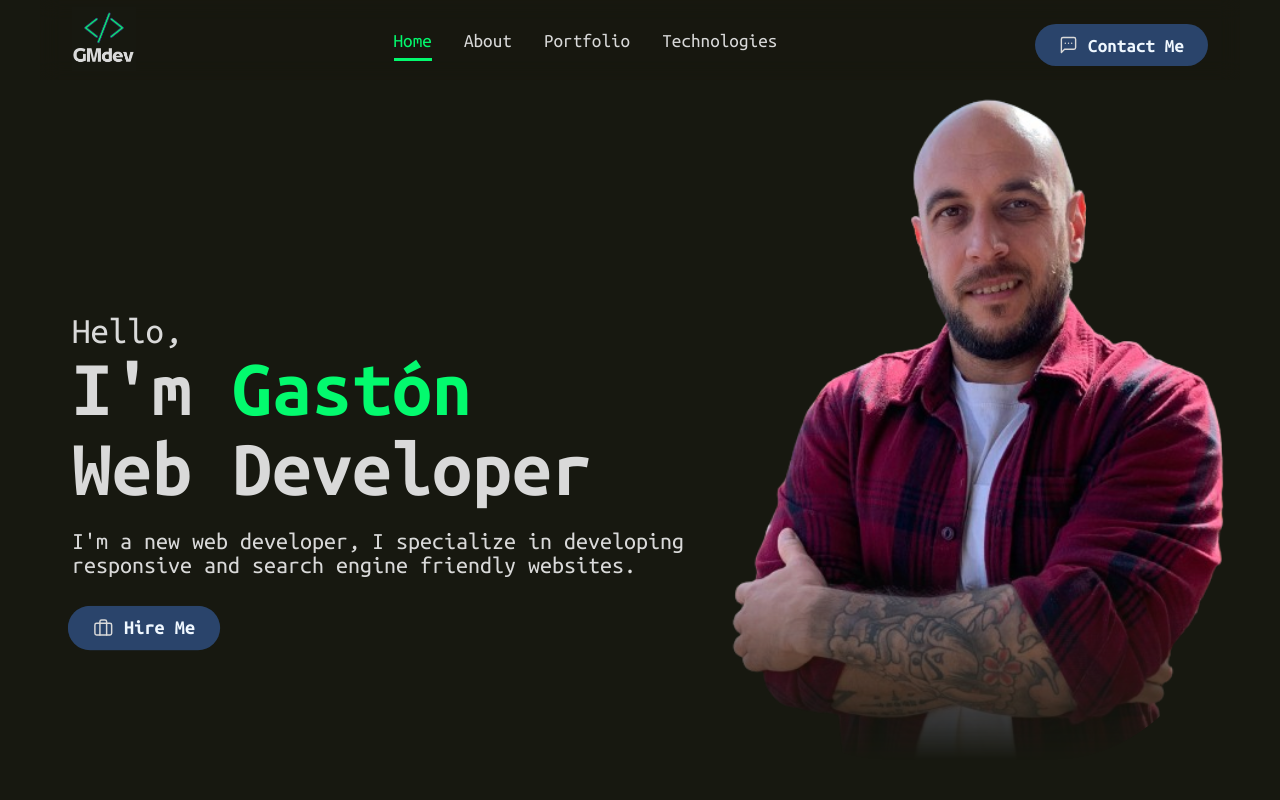
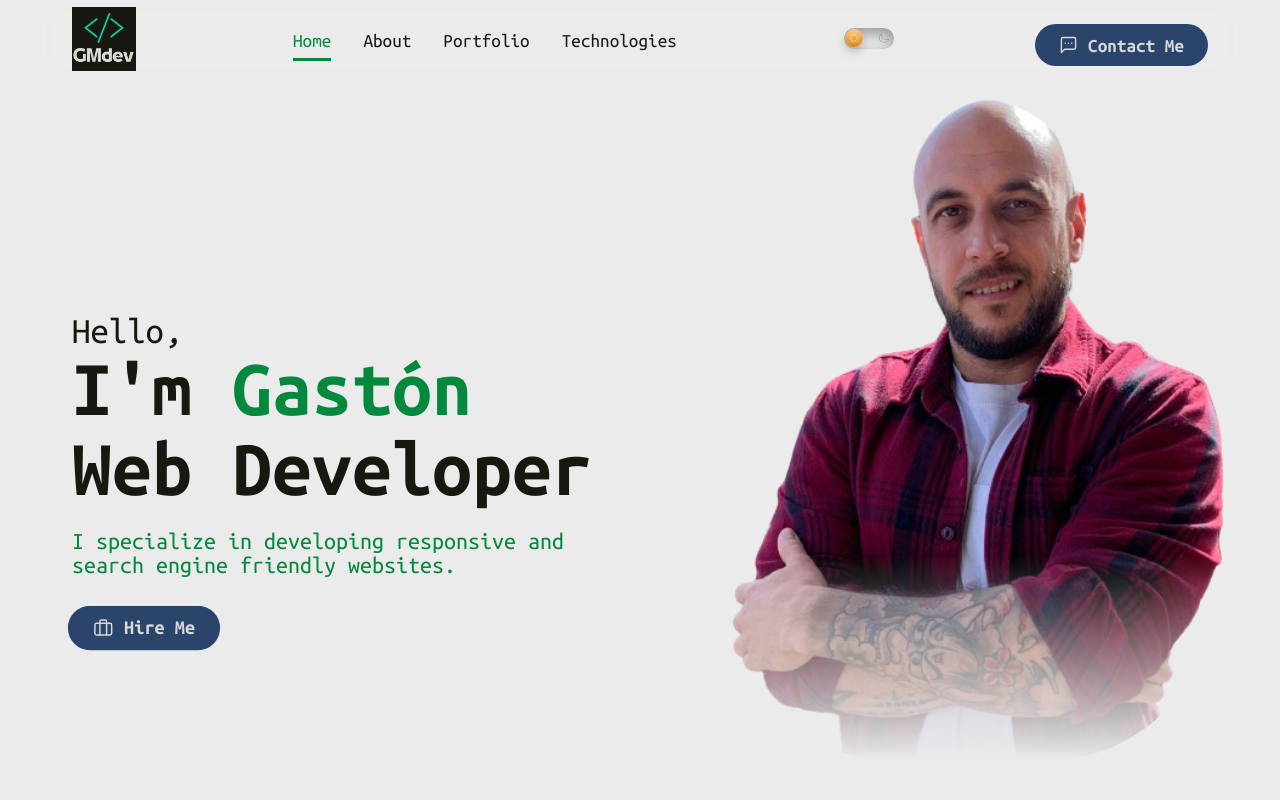
Before and after one commit to Tongaston/portfolio-1, a React (Create React App) app: page / in a window 1280 px wide. Shown: the top 800 px of the page. Built offline with nearby package versions, Linux system fonts and the light colour scheme.

Commit message:
Dark mode added

```diff
--- a/public/style.css
+++ b/public/style.css
@@ -1,8 +1,32 @@
 :root {
     --background-color: #171810;
+    --navbar-background: #171810de;
     --color-text: #D9D9D9;
     --text-green: #03FA6E;
+    --text-para-color: #D9D9D9;
     --border-color: #2A446B;
+    --button-color-text: #D9D9D9;
+    --about-bars-color: rgb(50, 50, 50);
+    --hover-button-submit-color: #d9d9d9;
+    --iconos-footer-color: #D9D9D9;
+    --hover-iconos-footer-color: #03FA6E;
+    --font-ubuntu-mono: "Ubuntu Mono", monospace;
+    --mobile-menu-background: rgb(50, 50, 50);
+}
+
+[data-theme="light"] {
+    --background-color: #ebebeb;
+    --navbar-background: #ebebebde;
+    --color-text: #171810;
+    --text-green: #02893d;
+    --text-para-color: #02893d;
+    --border-color: #2A446B;
+    --about-bars-color: #d9d9d9;
+    --hover-button-submit-color: #171810;
+    --iconos-footer-color: #171810;
+    --hover-iconos-footer-color: #02893d;
+    --portfolio-shadow-color: rgba(0, 0, 0, 0.5);
+    --mobile-menu-background: rgb(143, 141, 141);
     --font-ubuntu-mono: "Ubuntu Mono", monospace;
 }
 
@@ -12,6 +36,7 @@
     box-sizing: border-box;
     text-decoration: none;
     font-family: var(--font-ubuntu-mono);
+    transition: all 0.3s ease-in-out;
 }
 
 body {
@@ -21,10 +46,6 @@ body {
     overflow-y: scroll;
 }
 
-body.clear {
-    background-color: aliceblue;
-}
-
 ul {
     list-style: none;
 }
--- a/src/components/About/about.css
+++ b/src/components/About/about.css
@@ -26,7 +26,6 @@
 }
 
 .aboutBars {
-    /* background-color: rgba(0, 0, 0, 0.5); */
     padding: 1rem;
     width: 100vw;
     max-width: 80%;
@@ -35,11 +34,9 @@
 }
 
 .aboutBar {
-    /* height: 7rem; */
     display: flex;
     align-items: center;
-    /* background-color: #171810; */
-    background-color: rgb(50, 50, 50);
+    background-color: var(--about-bars-color);
     margin: 0.7rem;
     border-radius: 0.5rem;
 }
--- a/src/components/Contact/contact.css
+++ b/src/components/Contact/contact.css
@@ -43,7 +43,6 @@
   font-size: 14px;
   background-color: rgb(50, 50, 50);
   color: antiquewhite;
-  /* margin: 0 2rem; */
   outline: none;
 }
 
@@ -57,10 +56,9 @@
   cursor: pointer;
   font-size: 1.2rem;
   font-weight: bold;
-  transition: all 0.5 ease-in-out;
 
   &:hover {
-    box-shadow: 3px 3px 15px #ffffff;
+    box-shadow: 3px 3px 15px var(--hover-button-submit-color);
   }
 }
 
@@ -76,12 +74,11 @@
 
 .logoFooter {
   width: 2rem;
-  color: antiquewhite;
-  transition: all 0.3s ease-in-out;
+  color: var(--iconos-footer-color);
   opacity: 0.8;
 
   &:hover {
-    color: #03fa6e;
+    color: var(--hover-iconos-footer-color);
     opacity: 1;
   }
 }
--- /dev/null
+++ b/src/components/DarkMode/DarkMode.css
@@ -0,0 +1,68 @@
+.dark_mode {
+    margin-top: -20px;
+    margin-left: 10px;
+}
+
+.dark_mode_label {
+    width: 50px;
+    height: 21px;
+    position: relative;
+    display: block;
+    background: #ebebeb;
+    border-radius: 200px;
+    box-shadow: inset 0px 5px 15px rgba(0, 0, 0, 0.4),
+        inset 0px -5px 15px rgba(255, 255, 255, 0.4);
+    cursor: pointer;
+    transition: 0.3s;
+}
+.dark_mode_label:after {
+    content: "";
+    width: 18px;
+    height: 18px;
+    position: absolute;
+    top: 1.5px;
+    left: 1.5px;
+    background: linear-gradient(180deg, #ffcc89, #d8860b);
+    border-radius: 180px;
+    box-shadow: 0px 5px 10px rgba(0, 0, 0, 0.2);
+    transition: 0.3s;
+}
+.dark_mode_input {
+    width: 0;
+    height: 0;
+    visibility: hidden;
+}
+.dark_mode_input:checked + .dark_mode_label {
+    background: #242424;
+}
+.dark_mode_input:checked + .dark_mode_label:after {
+    left: 48px;
+    transform: translateX(-100%);
+    background: linear-gradient(180deg, #777, #3a3a3a);
+}
+.dark_mode_label:active:after {
+    width: 30px;
+}
+
+.dark_mode_label svg {
+    position: absolute;
+    width: 10px;
+    top: 5px;
+    z-index: 100;
+}
+.dark_mode_label svg.sun {
+    left: 5px;
+    fill: #fff;
+    transition: 0.3s;
+}
+.dark_mode_label svg.moon {
+    left: 35px;
+    fill: #7e7e7e;
+    transition: 0.3s;
+}
+.dark_mode_input:checked + .dark_mode_label svg.sun {
+    fill: #7e7e7e;
+}
+.dark_mode_input:checked + .dark_mode_label svg.moon {
+    fill: #fff;
+}
--- /dev/null
+++ b/src/components/DarkMode/DarkMode.js
@@ -0,0 +1,47 @@
+import React from 'react'
+import { ReactComponent as Sun } from './Sun.svg'
+import { ReactComponent as Moon } from './Moon.svg'
+import './DarkMode.css'
+
+const DarkMode = () => {
+  const setDarkMode = () => {
+    document.querySelector('body').setAttribute('data-theme', 'dark')
+    localStorage.setItem('selectedTheme', 'dark')
+  }
+  const setLightMode = () => {
+    document.querySelector('body').setAttribute('data-theme', 'light')
+    localStorage.setItem('selectedTheme', 'light')
+  }
+
+  const selectedTheme = localStorage.getItem('selectedTheme')
+
+  if (selectedTheme === 'dark') {
+    setDarkMode()
+  } else {
+    setLightMode()
+  }
+  const toggleTheme = (e) => {
+    if (e.target.checked) {
+      setDarkMode()
+    } else {
+      setLightMode()
+    }
+  }
+  return (
+    <div className="dark_mode">
+      <input
+        className="dark_mode_input"
+        type="checkbox"
+        id="darkmode-toggle"
+        onChange={toggleTheme}
+        defaultChecked={selectedTheme === 'dark'}
+      />
+      <label className="dark_mode_label" for="darkmode-toggle">
+        <Sun />
+        <Moon />
+      </label>
+    </div>
+  )
+}
+
+export default DarkMode
--- a/src/components/Intro/intro.css
+++ b/src/components/Intro/intro.css
@@ -46,6 +46,7 @@
 }
 
 .introPara {
+    color: var(--text-para-color);
     font-size: 1.5rem;
     font-weight: 100;
     margin: 20px 0;
@@ -53,7 +54,7 @@
 
 .introBtn {
     background-color: var(--border-color);
-    color: aliceblue;
+    color: var(--button-color-text);
     display: flex;
     align-items: center;
     gap: 10px;
--- a/src/components/Intro/intro.js
+++ b/src/components/Intro/intro.js
@@ -1,39 +1,39 @@
-import React from 'react';
-import './intro.css';
-import { Link } from 'react-scroll';
+import React from 'react'
+import './intro.css'
+import { Link } from 'react-scroll'
 
-import fotoGaston from '../../assets/image-1.png';
-import iconHire from '../../assets/briefcase.svg';
+import fotoGaston from '../../assets/image-1.png'
+import iconHire from '../../assets/briefcase.svg'
 
 const Intro = () => {
   return (
-    <section id='intro'>
-      <div className='introContent'>
-        <h3 className='hello'>Hello,</h3>
-        <h1 className='introText'>
-          I'm <span className='introName'>Gastón</span> <br /> Web Developer
+    <section id="intro">
+      <div className="introContent">
+        <h3 className="hello">Hello,</h3>
+        <h1 className="introText">
+          I'm <span className="introName">Gastón</span> <br /> Web Developer
         </h1>
-        <p className='introPara'>
-          I'm a new web developer, I specialize in developing <br />
-          responsive and search engine friendly websites.
+        <p className="introPara">
+          I specialize in developing responsive and <br />
+          search engine friendly websites.
         </p>
         <Link>
           <button
-            className='introBtn'
+            className="introBtn"
             onClick={() => {
               document
                 .getElementById('contactSection')
-                .scrollIntoView({ behavior: 'smooth' });
+                .scrollIntoView({ behavior: 'smooth' })
             }}
           >
-            <img className='introBtnIcon' src={iconHire} alt='briefcase icon' />
+            <img className="introBtnIcon" src={iconHire} alt="briefcase icon" />
             Hire Me
           </button>
         </Link>
       </div>
-      <img className='avatar' src={fotoGaston} alt='Caracter of Gastón' />
+      <img className="avatar" src={fotoGaston} alt="Caracter of Gastón" />
     </section>
-  );
-};
+  )
+}
 
-export default Intro;
+export default Intro
--- a/src/components/Navbar/navbar.css
+++ b/src/components/Navbar/navbar.css
@@ -10,7 +10,7 @@
     position: sticky;
     top: 0;
     z-index: 3;
-    background: #171810de;
+    background: var(navbar-background);
     backdrop-filter: blur(10px);
 }
 
@@ -35,7 +35,7 @@
 
 .desktopMenuBtn {
     background-color: var(--border-color);
-    color: aliceblue;
+    color: var(--button-color-text);
     display: flex;
     align-items: center;
     gap: 10px;
@@ -80,7 +80,7 @@
     padding: 0.5rem;
     height: fit-content;
     min-width: 15rem;
-    background: rgb(50, 50, 50);
+    background: var(--mobile-menu-background);
     border-radius: 1rem;
 }
 
--- a/src/components/Navbar/navbar.js
+++ b/src/components/Navbar/navbar.js
@@ -1,5 +1,6 @@
 import React, { useState } from 'react'
 import './navbar.css'
+import DarkMode from '../DarkMode/DarkMode'
 
 import { Link } from 'react-scroll'
 
@@ -66,6 +67,8 @@ const Navbar = () => {
           Technologies
         </Link>
       </div>
+
+      <DarkMode />
 
       <button
         className="desktopMenuBtn"
@@ -164,6 +167,8 @@ const Navbar = () => {
         >
           Contact
         </Link>
+
+        <DarkMode />
       </div>
     </nav>
   )
--- a/src/components/Portfolio/portfolio.css
+++ b/src/components/Portfolio/portfolio.css
@@ -43,6 +43,7 @@
   height: 10rem;
   border-radius: 8px;
   width: 20rem;
+  box-shadow: 10px 10px 20px var(--portfolio-shadow-color);
   transition: all 0.6s ease-in-out;
 }
 
--- a/src/components/Technologies/technologies.css
+++ b/src/components/Technologies/technologies.css
@@ -40,7 +40,7 @@
   flex-direction: column;
   width: 20rem;
   align-items: center;
-  background-color: rgb(50, 50, 50);
+  background-color: var(--about-bars-color);
   border-radius: 8px;
 }
 
```
Also changed, not shown: src/components/DarkMode/Moon.svg (added), src/components/DarkMode/Sun.svg (added).
